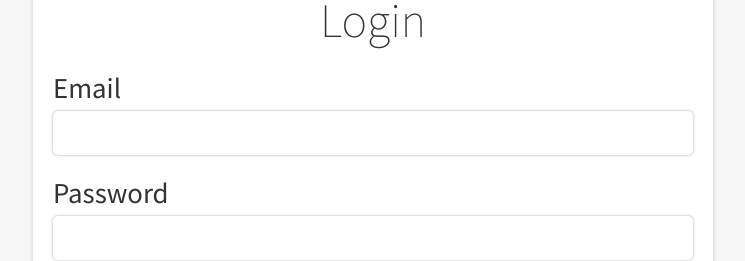
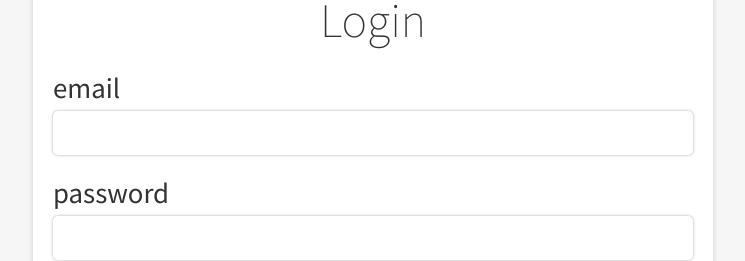
Before and after one commit to ChrisS561/ToDo-List, a React (Create React App) app: page / in a window 1280 px wide. Shown: the part 130-391 px from the top of the page, without its empty margins (267-1012 px from the left). Built offline with nearby package versions, Linux system fonts and the light colour scheme.

Commit message:
Started to work with firebase

```diff
--- a/src/App.tsx
+++ b/src/App.tsx
@@ -15,6 +15,8 @@ function App() {
 		}
 	}, [loggedInStatus]);
 
+
+
 	return (
 		<div>
 			{!isLoggedIn && <LoginContainer setIsLoggedIn={setIsLoggedIn} />}
--- a/src/components/LoginContainer.tsx
+++ b/src/components/LoginContainer.tsx
@@ -3,7 +3,7 @@ import SubmitButton from './SubmitButton'; // Importing the SubmitButton compone
 import { ChangeEvent, useState } from 'react';
 
 const credentials = {
-	email: 'test@.com',
+	email: 'test@test.com',
 	password: 'password',
 };
 
@@ -12,27 +12,28 @@ type Props = {
 };
 
 export default function LoginContainer({ setIsLoggedIn }: Props) {
-	const [email, setEmail] = useState(''); // State variable for email input
-	const [password, setPassword] = useState(''); // State variable for password input
+	const [loginForm, setLoginForm] = useState({
+		email: '',
+		password: '',
+	});
+	const [errorMessage, setErrorMessage] = useState<string | null>(null);
 
-	const handleEmailChange = (event: ChangeEvent<HTMLInputElement>) => {
-		setEmail(event.target.value); // Update email state when the input value changes
-		console.log(email); // Log the email value
-	};
-
-	const handlePasswordChange = (event: ChangeEvent<HTMLInputElement>) => {
-		setPassword(event.target.value); // Update password state when the input value changes
-		console.log(password); // Log the password value
+	const handleLoginChange = (event: ChangeEvent<HTMLInputElement>) => {
+		const { name, value } = event.target;
+		setLoginForm({ ...loginForm, [name]: value });
 	};
 
 	const handleSubmit = () => {
+		const { email, password } = loginForm;
 		if (email === credentials.email && password === credentials.password) {
 			setIsLoggedIn(true); // Set isLoggedIn to true if email and password match the credentials
 			console.log('You are logged in');
 			localStorage.setItem('loggedInStatus', 'loggedIn');
+			setErrorMessage('');
 		} else {
 			console.error('Login Failed'); // Log an error if login fails
 			localStorage.setItem('loggedInStatus', 'notLoggedIn');
+			setErrorMessage('Invalid email or password');
 		}
 	};
 
@@ -41,21 +42,22 @@ export default function LoginContainer({ setIsLoggedIn }: Props) {
 			{/* Outer container for the login box */}
 			<div className="login-title">Login</div> {/* Title for the login box */}
 			<Textfield
-				label="Email"
+				label="email"
 				inputType="text"
-				handleChange={handleEmailChange}
-				name='Email'
+				handleChange={handleLoginChange}
+				name="email"
 			/>{' '}
 			{/* Textfield component for the email input */}
 			<Textfield
-				label="Password"
+				label="password"
 				inputType="password"
-				handleChange={handlePasswordChange}
-				name='Password'
+				handleChange={handleLoginChange}
+				name="password"
 			/>{' '}
 			{/* Textfield component for the password input */}
 			<SubmitButton handleSubmit={handleSubmit} />{' '}
 			{/* SubmitButton component */}
+			{errorMessage && <div> {errorMessage}</div>}
 		</div>
 	);
 }
--- a/src/components/NewTask.tsx
+++ b/src/components/NewTask.tsx
@@ -1,5 +1,8 @@
 import { ChangeEvent, useState } from 'react';
 import Textfield from './Textfield';
+import { db } from '../firebase';
+import { addDoc, collection } from 'firebase/firestore';
+import TasksList from './TasksList';
 
 type Task = {
 	author: string;
@@ -11,6 +14,7 @@ type Task = {
 };
 
 export default function NewTask() {
+	// State to store the form data
 	const [newTaskForm, setNewTaskForm] = useState<Task>({
 		author: '',
 		name: '',
@@ -20,13 +24,16 @@ export default function NewTask() {
 		complete: false,
 	});
 
+	// Event handler for text input changes
 	const handleTextChange = (event: ChangeEvent<HTMLInputElement>) => {
 		setNewTaskForm({ ...newTaskForm, [event.target.name]: event.target.value });
 	};
 
+	// Event handler for form submission
 	const handleSubmit = () => {
-		console.log(newTaskForm);
-		// Handle form submission
+		const ref = collection(db,"test-chris")
+		addDoc(ref,newTaskForm)
+
 	};
 
 	return (
@@ -79,10 +86,11 @@ export default function NewTask() {
 				</div>
 			</div>
 			<div className="flex-row">
-
-					<button className="submit-button"onClick={handleSubmit}>Create Task</button>
-
-				</div>
+				<button className="submit-button" onClick={handleSubmit}>
+					Create Task
+				</button>
 			</div>
+			<TasksList/>
+		</div>
 	);
 }
--- /dev/null
+++ b/src/components/TasksList.tsx
@@ -0,0 +1,40 @@
+import { useEffect, useState } from 'react';
+import { db } from '../firebase';
+import { getDocs, collection } from 'firebase/firestore';
+
+export default function TasksList() {
+	const tempArray: any = [];
+	const [data, setUseData] = useState([]);
+
+	// Function to fetch tasks from Firebase
+	const getTask = async () => {
+		// Reference to the 'test-chris' collection in Firebase
+		const ref = collection(db, 'test-chris');
+		// Fetch the documents from the collection
+		const snapshot = await getDocs(ref);
+		// Iterate over each document in the snapshot
+		snapshot.forEach((row) => {
+			console.log(row.data());
+			// Push the document data to the temporary array
+			tempArray.push(row.data());
+			// Update the state with the temporary array
+			setUseData(tempArray);
+		});
+	};
+
+	// Trigger the getTask function when the component mounts
+	useEffect(() => {
+		getTask();
+	}, []);
+
+	return (
+		<div>
+			{data.map((task: any) => {
+				return <div key={task.id}>{task.name}</div>;
+			})}
+		</div>
+	);
+}
+
+//UseEffect
+//Updates TasksList so that useState manages our tasks list from the documents we get from Firebase. Then use that state to print the task.name of each task in your TasksList container. (Homework for next week)
```
Also changed, not shown: src/components/Textfield.tsx (+8 -3 lines).
